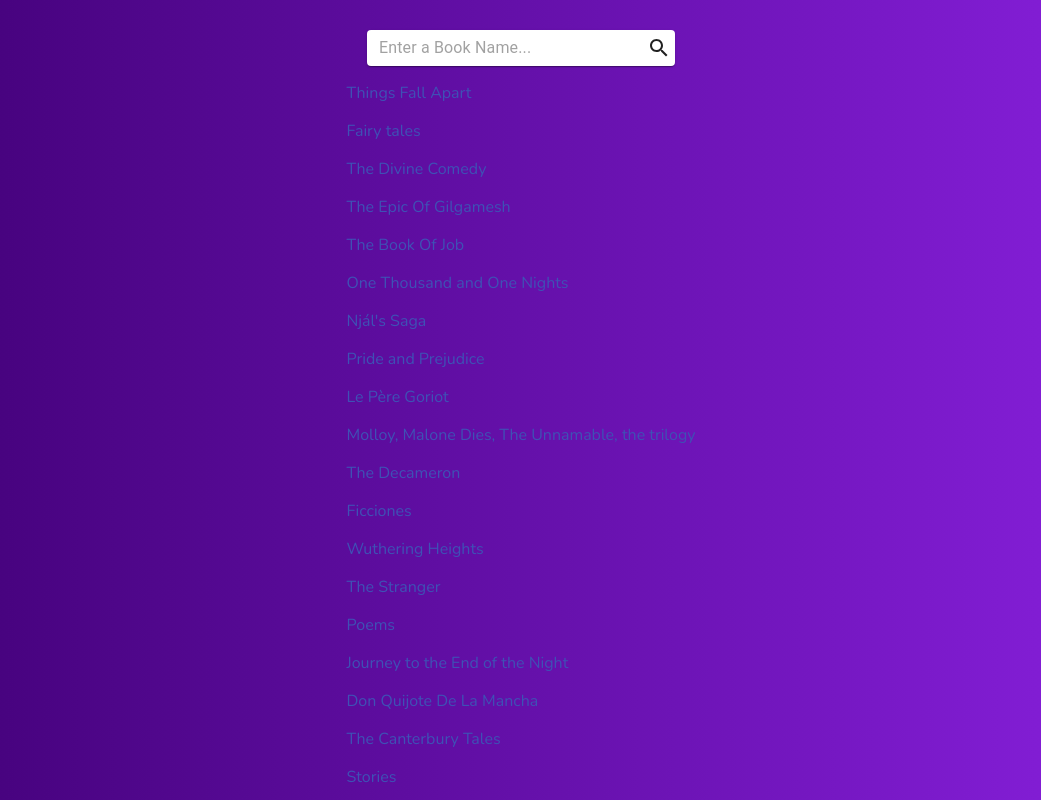
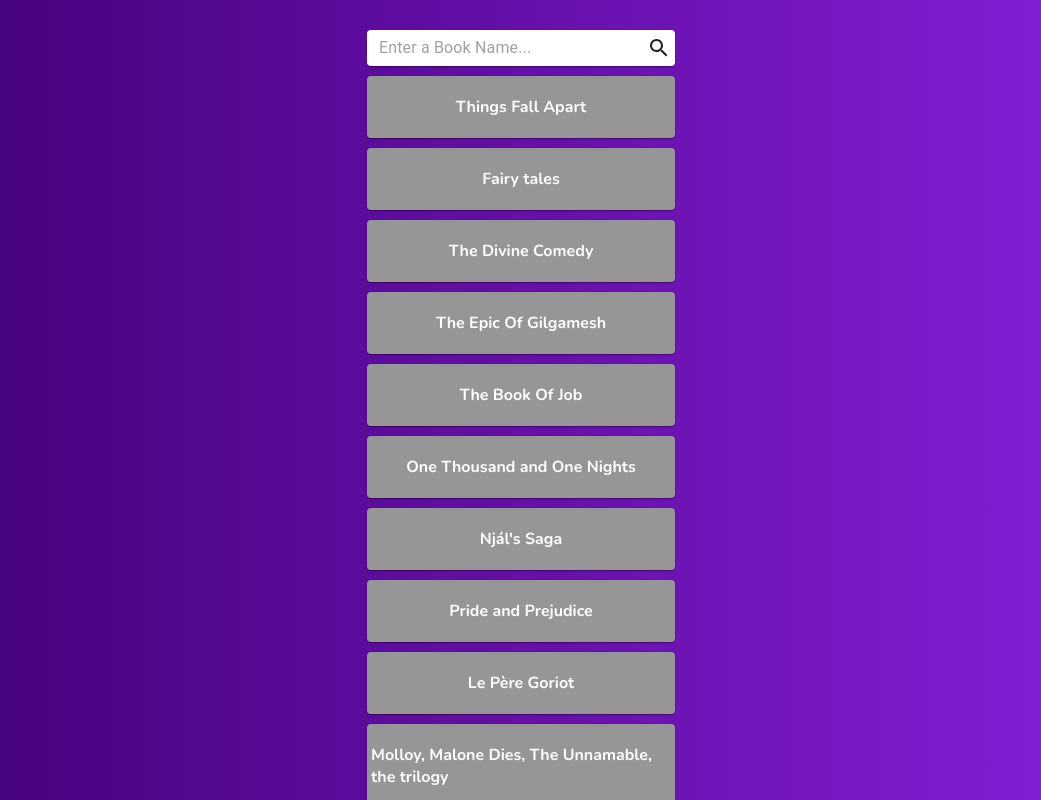
Before and after one commit to IlyaKrapivnoy/react_book_search_app, a React (Create React App) app: page / in a window 1280 px wide. Shown: the top 800 px of the page, without its empty margins (119-1160 px from the left). Built offline with nearby package versions, Linux system fonts and the light colour scheme.

Commit message:
add styles

```diff
--- a/src/components/SearchBar.jsx
+++ b/src/components/SearchBar.jsx
@@ -15,13 +15,6 @@ const useStyles = makeStyles((theme) => ({
     input: {
         marginLeft: theme.spacing(1),
         flex: 1,
-    },
-    iconButton: {
-        padding: 10,
-    },
-    divider: {
-        height: 28,
-        margin: 4,
     },
 }));
 
@@ -41,14 +34,32 @@ const SearchBar = ({ placeholder, data }) => {
             <div className='dataResults'>
                 {data.map((value, key) => {
                     return (
+                        <Paper
+                            style={{
+                                width: 300,
+                                padding: '4px',
+                                margin: '10px',
+                                backgroundColor: '#969696',
+                                display: 'flex',
+                                justifyContent: 'center',
+                                alignItems: 'center',
+                            }}
+                        >
                             <Link
                                 className='dataItem'
                                 href={value.link}
                                 target='_blank'
                                 rel='noreferrer'
+                                style={{
+                                    color: '#fff',
+                                    fontWeight: 'bold',
+                                    textUnderlineOffset: 4,
+                                    textDecorationThickness: 2,
+                                }}
                             >
-                            <p>{value.title} </p>
+                                <p className='p_link'>{value.title} </p>
                             </Link>
+                        </Paper>
                     );
                 })}
             </div>
```
Lines whose indentation alone changed are shown as unchanged.
